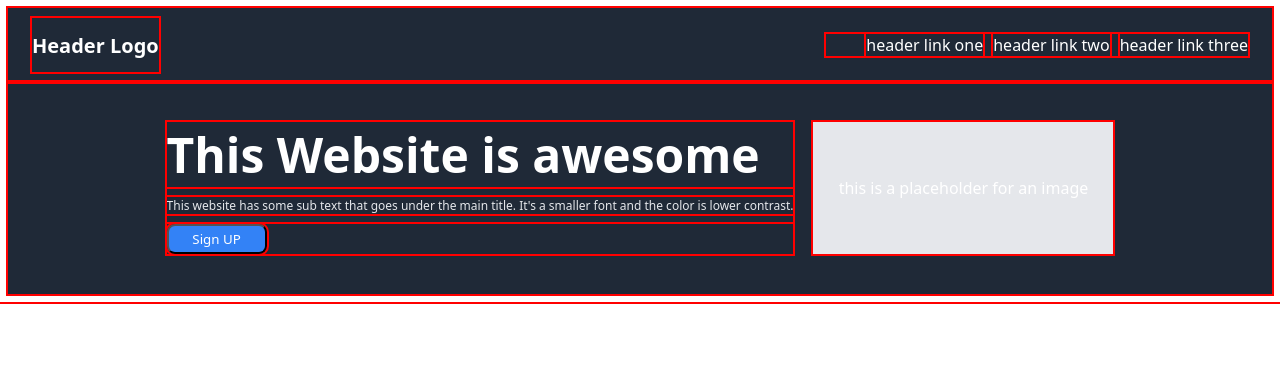
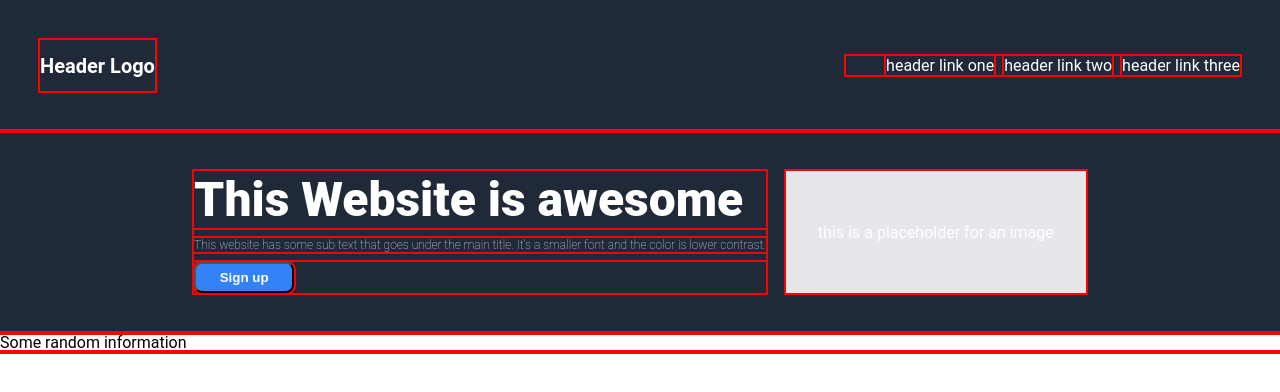
Before and after one commit to classikCherryWood/landing-page, a plain HTML site: page index.html in a window 1280 px wide. Drawn offline with Linux system fonts and the light colour scheme.

Commit message:
header & first sect. alignment

```diff
--- a/index.html
+++ b/index.html
@@ -16,11 +16,8 @@
             <li><a href='#'>header link two</a></li>
             <li><a href='#'>header link three</a></li>
         </ul>
-
     </div>
-
     <div class="hero">
-
         <div class="text-area">
             <div class="hero-main-text">
                 This Website is awesome
@@ -29,15 +26,21 @@
                 This website has some sub text that goes under the main title. It's a smaller font and the color is lower contrast.
             </div>
             <div>
-                <button class="hero-sign-up">Sign UP</button>
+                <button class="hero-sign-up">Sign up</button>
             </div>
         </div>
 
         <div class="img-area">
             this is a placeholder for an image
         </div>
+    </div>
+    <div class="info">
+        <div class="info-title">
+            Some random information
+        </div>
+        <div class="info-container">
 
-
+        </div>
     </div>
 
 
--- a/styles.css
+++ b/styles.css
@@ -1,12 +1,18 @@
 * {
-    font-family: system-ui, -apple-system, BlinkMacSystemFont, 'Segoe UI', Roboto, Oxygen, Ubuntu, Cantarell, 'Open Sans', 'Helvetica Neue', sans-serif;
     outline: 2px solid red;
+}
+
+body {
+    margin:0;
+    overflow: hidden;
+    font-family: Roboto, sans-serif;
+
 }
 
 .header {
     display:flex;
     justify-content: space-between;
-    padding: 10px 24px;
+    padding: 40px;
     background-color: #1f2937;
 }
 
@@ -66,7 +72,8 @@ a {
     width: 100px;
     background-color:#3382F6;
     color: white;
-    padding: 4px 10px;
+    font-weight: 700;
+    padding: 6px 10px;
     border-radius: 8px;
 }
 
```
